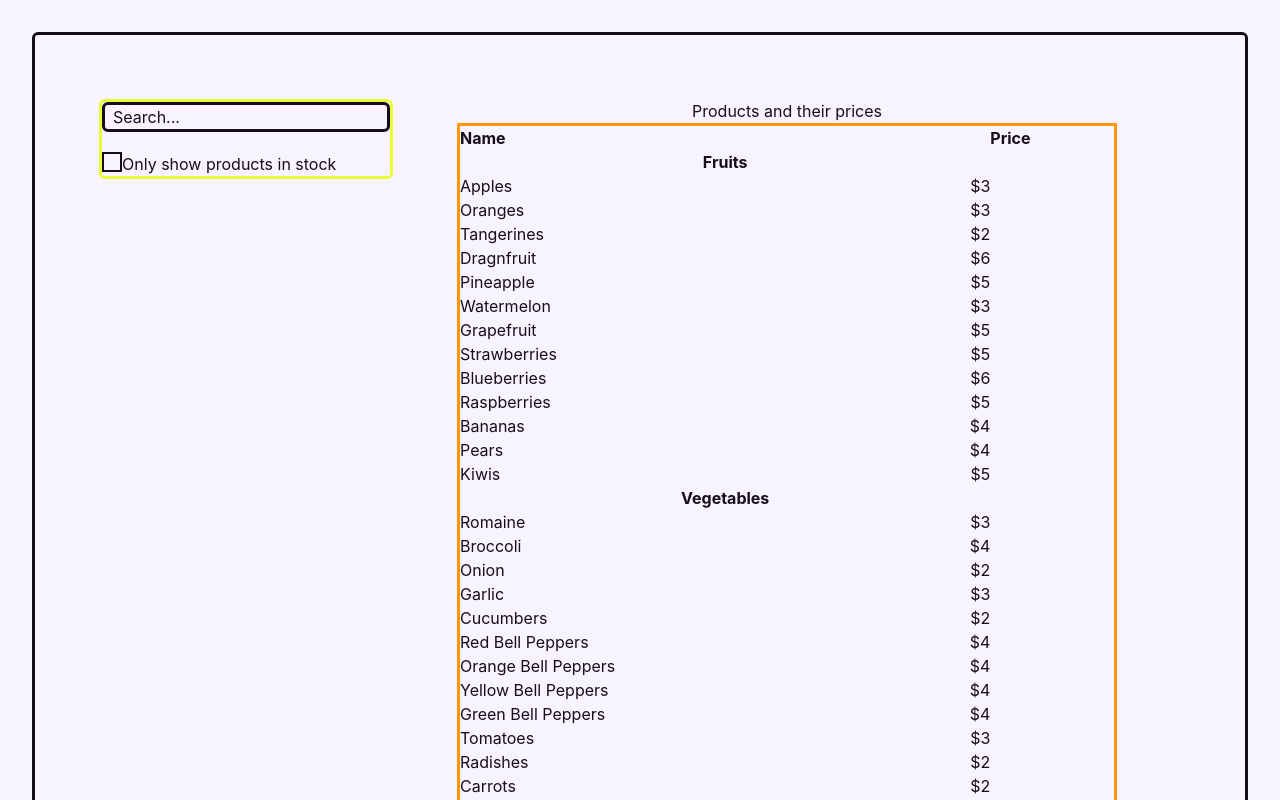
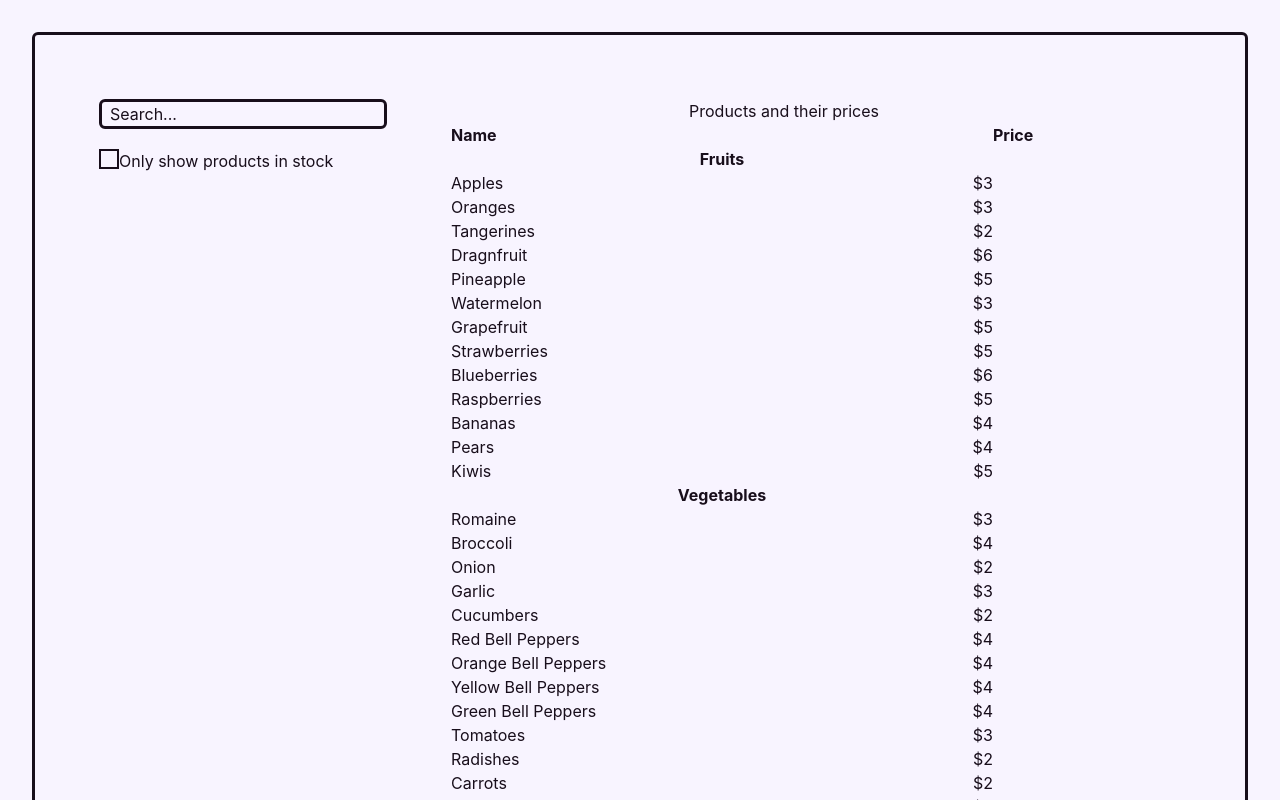
Before and after one commit to syntapy/1_react_quickstart, a React (Vite) app in the folder app/: page / in a window 1280 px wide. Shown: the top 800 px of the page. Built offline with nearby package versions, Linux system fonts and the light colour scheme.

Commit message:
no borders

```diff
--- a/app/src/components/ProductTable/ProductTable.tsx
+++ b/app/src/components/ProductTable/ProductTable.tsx
@@ -12,7 +12,7 @@ type Props = {
 export default function ProductTable(props: Props) {
   const categoriesUsed: any = {};
   return (
-    <table className={style.orange_peel_border + " w-full " + props.className}>
+    <table className={"w-full " + props.className}>
       <caption>Products and their prices</caption>
       <thead>
         <tr>
--- a/app/src/components/SearchBar/SearchBar.tsx
+++ b/app/src/components/SearchBar/SearchBar.tsx
@@ -28,7 +28,7 @@ export default function SearchBar(props: Props) {
   }
 
   return (
-    <form className={props.className + " align-top " + style.lemon_lime_border}>
+    <form className={props.className + " align-top"}>
       <input
         id="product-filter"
         type="search"
```
